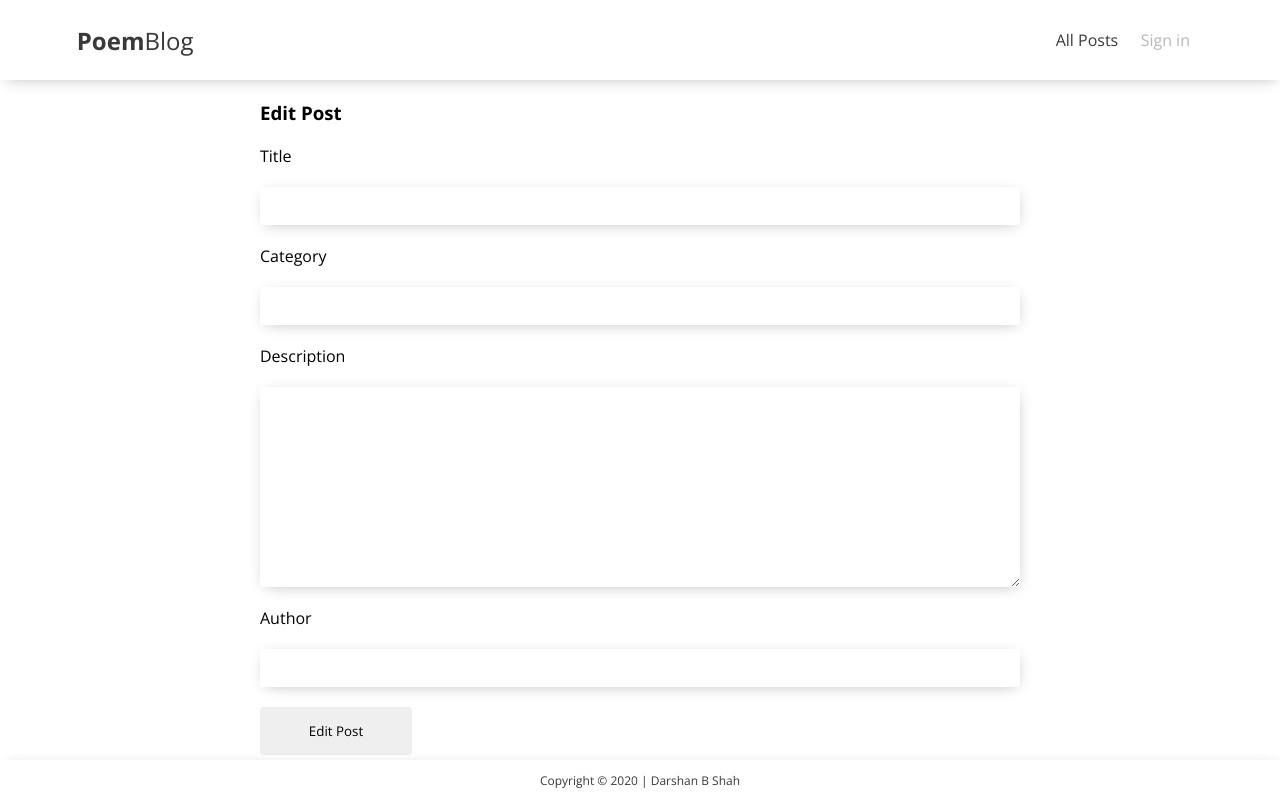
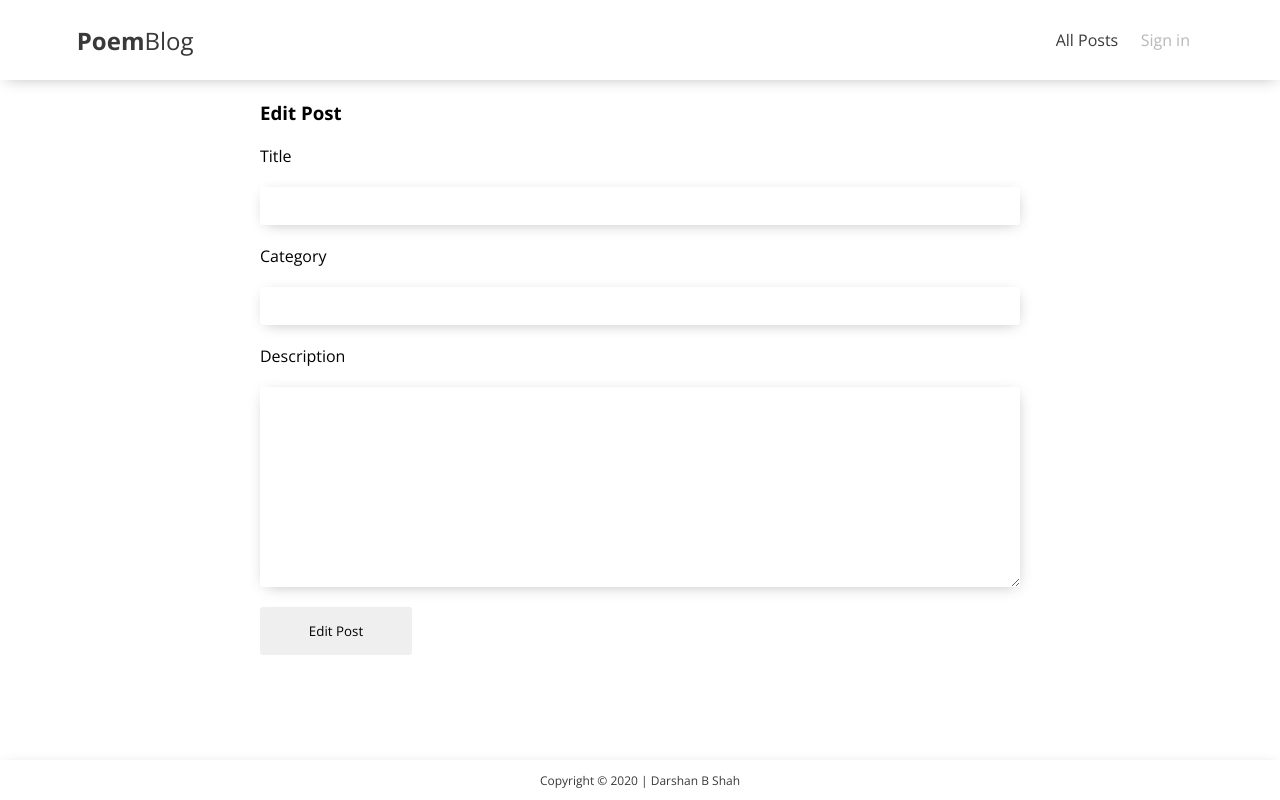
Before and after one commit to darshanxyz/mern-blog-frontend, a React (Create React App) app: page /1/edit in a window 1280 px wide. Built offline with nearby package versions, Linux system fonts and the light colour scheme; no server answers.

Commit message:
passed user as props from App to EditPost component, author automatically points to user when editing post, date passed to edit post api

```diff
--- a/src/App.js
+++ b/src/App.js
@@ -50,13 +50,14 @@ class App extends Component {
                 </React.Fragment>
               )
             } />
-            <Route path="/:postId/edit" component={EditPost} />
+            <Route path="/:postId/edit" render={props => (
+              <EditPost user={this.state.user} {...props} />
+            )} />
             <Route path="/:postId" render={props => (
               <React.Fragment>
                 {this.state.posts.length > 0 ? <Post posts={this.state.posts} {...props} /> : null}
               </React.Fragment>
             )} />
-            {/* <Route path="/:postId" component={Post} /> */}
           </Switch>
           <Footer />
         </div>
--- a/src/components/EditPost.js
+++ b/src/components/EditPost.js
@@ -26,7 +26,8 @@ class EditPost extends Component {
       title: this.state.title,
       category: this.state.category,
       description: this.state.description,
-      author: this.state.author
+      author: this.props.user.firstName,
+      createdAt: Date.now()
     }
     const { match: { params } } = this.props;
     axios.patch(`http://localhost:4000/${params.postId}`, post)
@@ -47,10 +48,6 @@ class EditPost extends Component {
     this.setState({ description: event.target.value });
   }
 
-  handleAuthorChange = event => {
-    this.setState({ author: event.target.value });
-  }
-
   render() {
     return (
       <div className="edit-post">
@@ -62,8 +59,6 @@ class EditPost extends Component {
           <input type="text" name="category" onChange={this.handleCategoryChange} value={this.state.category || ''} />
           <label>Description</label>
           <textarea rows="10" cols="50" name="description" onChange={this.handleDescriptionChange} value={this.state.description || ''} />
-          <label>Author</label>
-          <input type="text" name="author" onChange={this.handleAuthorChange} value={this.state.author || ''} />
           <button type="submit">Edit Post</button>
         </form>
       </div>
```
